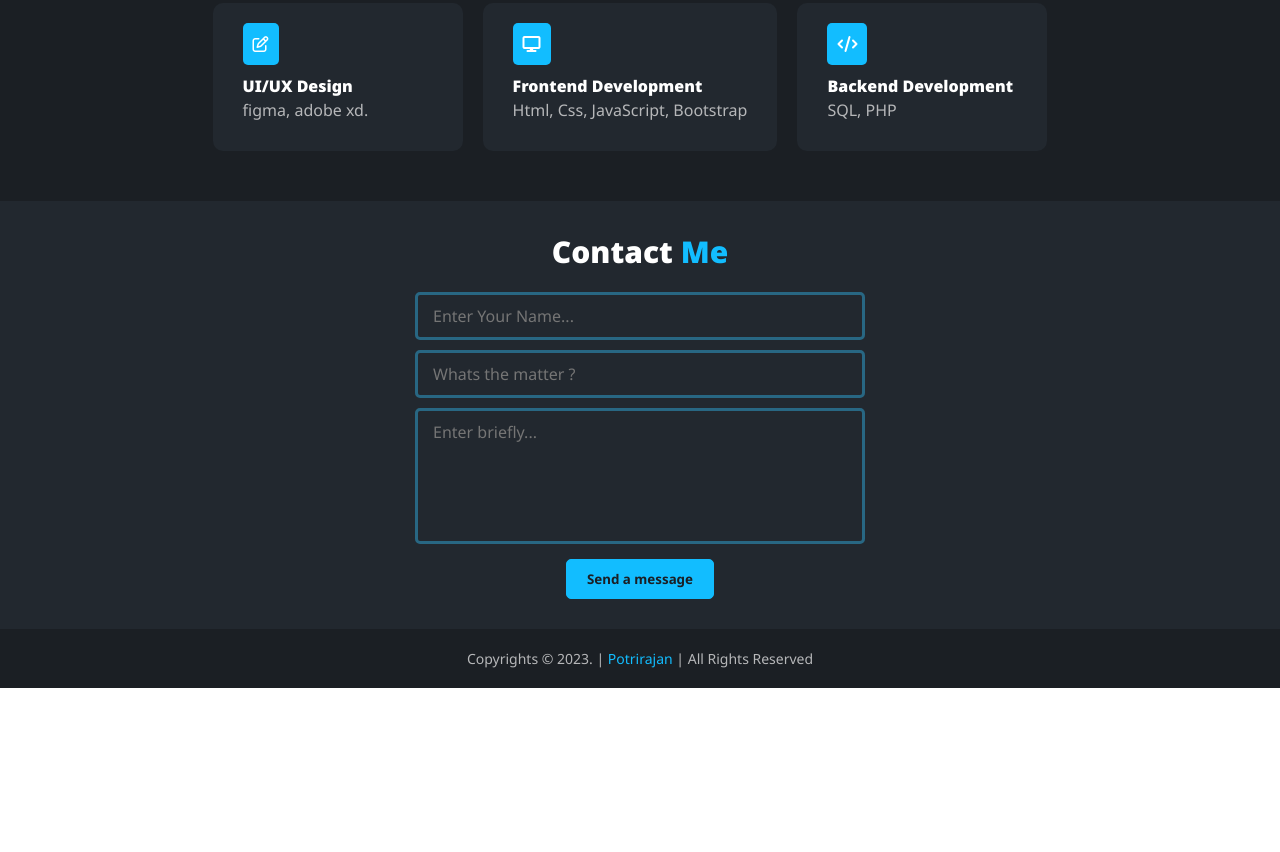
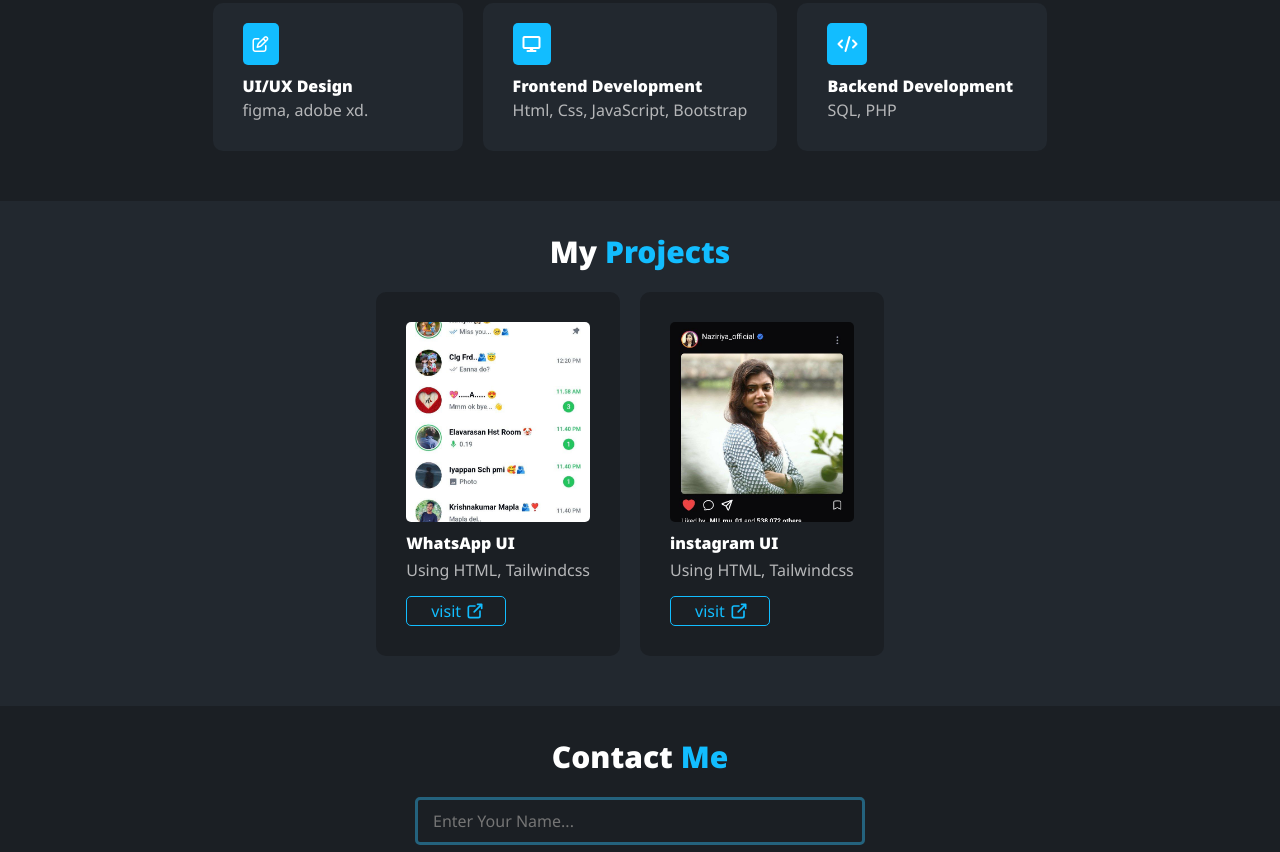
Before and after one commit to Potrirajan/html-portfolio, a plain HTML site: page index.html in a window 1280 px wide. Shown: the part 1137-1989 px from the top of the page. Before the commit the page ends 1825 px from the top, so only its background shows below. Drawn offline with Linux system fonts and the light colour scheme.

Commit message:
add projects

```diff
--- a/index.html
+++ b/index.html
@@ -111,6 +111,7 @@
                     <div class="technology-session-box-cont">
                         <h4 class="technology-box-title">Frontend Development</h4>
                         <p>Html, Css, JavaScript, Bootstrap</p>
+
                     </div>
                 </div>
                 <div class="technology-session-box">
@@ -122,6 +123,44 @@
                         <p>SQL, PHP</p>
                     </div>
                 </div>
+            </div>
+        </section>
+
+          <!-- project section  -->
+
+          <section class="project-session" id="project-session">
+            <h2 class="session-title">My <span>Projects</span></h2>
+            <div class="project-session-area">
+                <a href="https://potrirajan.github.io/whatsapp-ui-tailwindcss/">
+                    <div class="project-session-box">
+                        <div class="project-session-box-img">
+                            <img src="./asserts/img/whatsapp-ui.jpg" alt="">
+                        </div>
+                        <div class="project-session-box-cont">
+                            <h4 class="project-box-title">WhatsApp UI</h4>
+                            <p>Using HTML, Tailwindcss</p>
+                            <div class="visit-btn">
+                                <a href="https://potrirajan.github.io/whatsapp-ui-tailwindcss/">visit</a>
+                                <svg xmlns="http://www.w3.org/2000/svg" width="20" height="20" viewBox="0 0 24 24"><path fill="none" stroke="currentColor" stroke-linecap="round" stroke-linejoin="round" stroke-width="2" d="M12 6H6a2 2 0 0 0-2 2v10a2 2 0 0 0 2 2h10a2 2 0 0 0 2-2v-6m-7 1l9-9m-5 0h5v5"/></svg>
+                            </div>
+                        </div>
+                    </div>
+                </a>
+                <a href="https://potrirajan.github.io/instagram-UI-tailwincss/">
+                    <div class="project-session-box">
+                        <div class="project-session-box-img">
+                            <img src="./asserts/img/insta-ui.jpg" alt="">
+                        </div>
+                        <div class="project-session-box-cont">
+                            <h4 class="project-box-title">instagram UI</h4>
+                            <p>Using HTML, Tailwindcss</p>
+                            <div class="visit-btn">
+                                <a href="https://potrirajan.github.io/instagram-UI-tailwincss/">visit</a>
+                                <svg xmlns="http://www.w3.org/2000/svg" width="20" height="20" viewBox="0 0 24 24"><path fill="none" stroke="currentColor" stroke-linecap="round" stroke-linejoin="round" stroke-width="2" d="M12 6H6a2 2 0 0 0-2 2v10a2 2 0 0 0 2 2h10a2 2 0 0 0 2-2v-6m-7 1l9-9m-5 0h5v5"/></svg>
+                            </div>
+                        </div>
+                    </div>
+                </a>
             </div>
         </section>
 
--- a/resourse/css/style.css
+++ b/resourse/css/style.css
@@ -249,17 +249,102 @@ header .nav-btn{
 .technology-session-box-cont p{
     color:  #b6b7b9;
 }
-.technology-session-box a{
+/* .technology-session-box a{
     text-decoration: none;
     color: var(--btn-hover);
 }
 .technology-session-box a:hover{
     color: var(--primary);
+} */
+
+/* project section */
+
+.project-session{
+    background-color: var(--dark-secondary);
+    padding: 30px 80px;
+    color: var(--secondary);
+    text-align: center;
 }
+.project-session-box{
+    background-color: var(--dark-primary);
+    padding: 30px;
+    max-width: 300px;
+    text-align: left;
+    border-radius: 10px;
+    cursor: pointer;
+    margin-right: 20px;
+    transition: 0.5s;
+    margin-bottom: 20px;
+}
+.project-session-box:hover{
+    transform: translateY(-5px);
+}
+.project-session-box-img{
+    width: 100%;
+    height: 200px;
+    border-radius: 5px;
+    margin-bottom: 10px;
+}
+.project-session-box-img img{
+    width: 100%;
+    height: 100%;
+    object-fit: cover;
+    object-position: center;
+    border-radius: 5px;
+
+}
+.project-session .project-session-area{
+    display: flex;
+    justify-content: center;
+    flex-wrap: wrap;
+}
+.project-session-area a{
+    text-decoration: none;
+    color: none;
+}
+.project-box-title{
+    font-weight: 900;
+    color: var(--secondary);
+    margin-bottom: 2px;
+}
+.project-session-box-cont p{
+    color:  #b6b7b9;
+    margin-bottom: 15px;
+    font-size: 16px;
+    margin-top: 5px;
+}
+.project-session-box-cont .visit-btn{
+    padding: 3px 20px;
+    border: 1px solid #12bdff;
+    border-radius: 5px;
+    color: var(--primary);
+    font-size: 16px;
+    display: flex;
+    align-items: center;
+    justify-items: center;
+    width: fit-content;
+}
+.project-session-box-cont .visit-btn a{
+    text-decoration: none;
+    color: var(--primary);
+    text-align: center;
+    margin-right: 4px;
+}
+.project-session-box-cont .visit-btn:hover{
+    background-color: var(--primary);
+    color: var(--dark-primary);
+}
+.project-session-box-cont .visit-btn:hover a{
+    color: var(--dark-primary);
+}
+
+
+
+
 
 /* contact section */
 .contact-section{
-    background-color: var(--dark-secondary);
+    background-color: var(--dark-primary);
     color: var(--secondary);
     padding: 30px 80px;
     text-align: center;
@@ -284,7 +369,7 @@ header .nav-btn{
 /* footer */
 
 footer{
-    background-color: var(--dark-primary);
+    background-color: var(--dark-secondary);
     color: #b6b7b9;
     font-size: 14px;
     padding: 20px 0px;
@@ -415,6 +500,22 @@ footer a:hover{
         margin-bottom: 20px;
     }
 
+        /* project */
+
+        .project-session{
+            padding: 30px 40px;
+        }
+        .project-session .project-session-area{
+            flex-direction: column;
+            align-items: center;
+        }
+        .project-session-box{
+            min-width: 100%;
+            margin-right: 0px;
+            margin-bottom: 20px;
+        }
+
+
     /* contact form */
 
     .contact-section{
@@ -425,3 +526,19 @@ footer a:hover{
     }
 
 }
+@media only screen and (max-width:800px){
+        /* about section */
+
+        .about-section{
+            padding: 30px 20px;
+        }
+        .about-section .about-content{
+            margin-left: 30px;
+        }
+        .about-section .about-content h2{
+            font-size: 36px;
+        }
+        .about-content ul li, a{
+            font-size: 18px;
+        }
+}
```
Also changed, not shown: asserts/img/insta-ui.jpg (added), asserts/img/whatsapp-ui.jpg (added).
